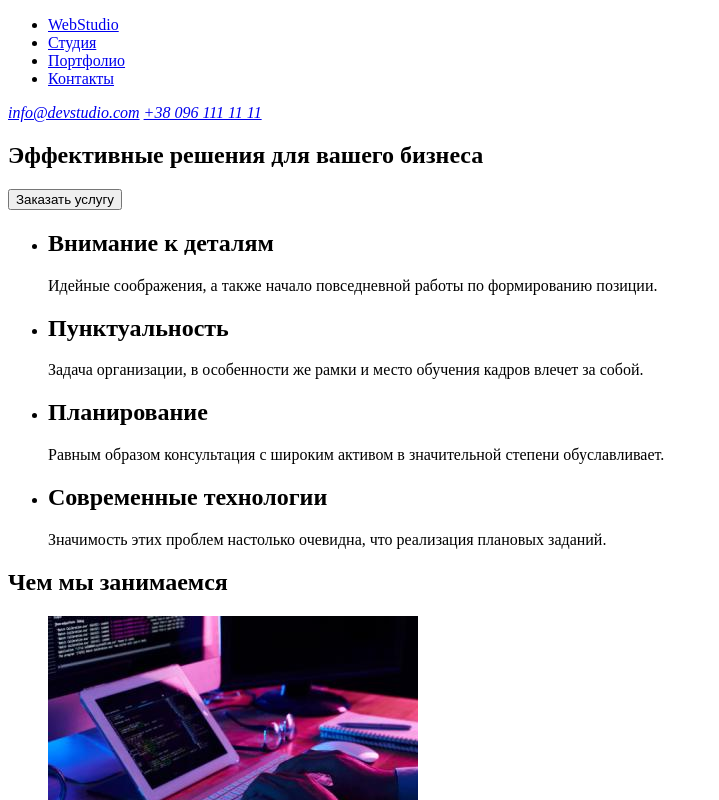
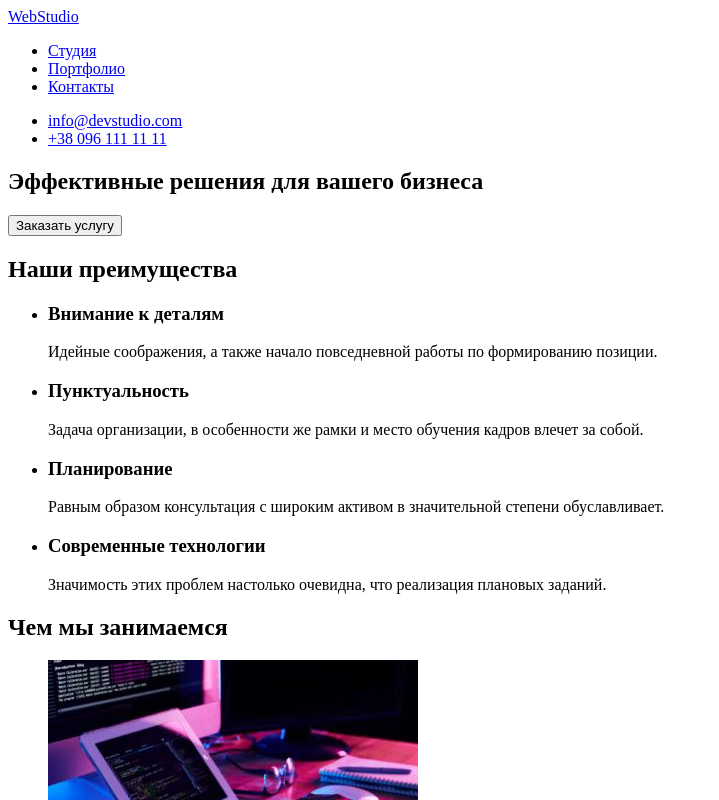
Before and after one commit to jdymarets/goit-markup-hw-01, a plain HTML site: page index.html in a window 1280 px wide. Shown: the top 800 px of the page, without its empty margins (0-719 px from the left). Drawn offline with Linux system fonts and the light colour scheme.

Commit message:
Работа над ошибками в дз

```diff
--- a/index.html
+++ b/index.html
@@ -10,17 +10,17 @@
     <!-- Шапка сайта -->
     <header>
       <nav>
+        <a href="#" lang="en">WebStudio</a>
         <ul>
-          <li><a href="#" lang="en">WebStudio</a></li>
           <li><a href="#">Студия</a></li>
           <li><a href="#">Портфолио</a></li>
           <li><a href="#">Контакты</a></li>
         </ul>
       </nav>
-      <address>
-        <a href="mailto:info@devstudio.com">info@devstudio.com</a>
-        <a href="tel.:+380961111111">+38 096 111 11 11</a>
-      </address>
+      <ul>
+        <li><a href="mailto:info@devstudio.com">info@devstudio.com</a></li>
+        <li><a href="tel.:+380961111111">+38 096 111 11 11</a></li>
+      </ul>
     </header>
     <!-- содержимое -->
     <main>
@@ -33,30 +33,31 @@
       <!-- our benefits section-->
 
       <section>
+        <h2>Наши преимущества</h2>
         <ul>
           <li>
-            <h2>Внимание к деталям</h2>
+            <h3>Внимание к деталям</h3>
             <p>
               Идейные соображения, а также начало повседневной работы по
               формированию позиции.
             </p>
           </li>
           <li>
-            <h2>Пунктуальность</h2>
+            <h3>Пунктуальность</h3>
             <p>
               Задача организации, в особенности же рамки и место обучения кадров
               влечет за собой.
             </p>
           </li>
           <li>
-            <h2>Планирование</h2>
+            <h3>Планирование</h3>
             <p>
               Равным образом консультация с широким активом в значительной
               степени обуславливает.
             </p>
           </li>
           <li>
-            <h2>Современные технологии</h2>
+            <h3>Современные технологии</h3>
             <p>
               Значимость этих проблем настолько очевидна, что реализация
               плановых заданий.
@@ -146,17 +147,25 @@
         </ul>
       </section>
     </main>
+
+    <!--footer-->
+
     <footer>
-      <section>
+      <a href="#" lang="en">WebStudio</a>
+      <address>
         <ul>
-          <li lang="en">
-            <h2>WebStudio</h2>
+          <li>
+            <a
+              href="https://goo.gl/maps/4cXXEEwMCraJ7tto8"
+              target="_blank"
+              rel="noopener noreferrer"
+              >г. Киев, пр-т Леси Украинки, 26</a
+            >
           </li>
-          <li>г. Киев, пр-т Леси Украинки, 26</li>
-          <li>info@example.com</li>
-          <li>+38 099 111 11 11</li>
+          <li><a href="mailto:info@devstudio.com">info@example.com</a></li>
+          <li><a href="tel.:+380961111111">+38 099 111 11 11</a></li>
         </ul>
-      </section>
+      </address>
     </footer>
   </body>
 </html>
```
